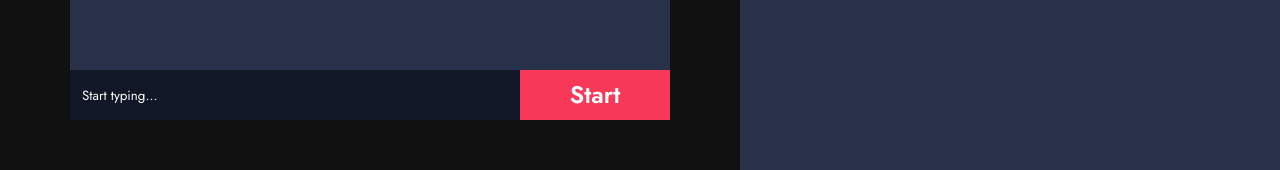
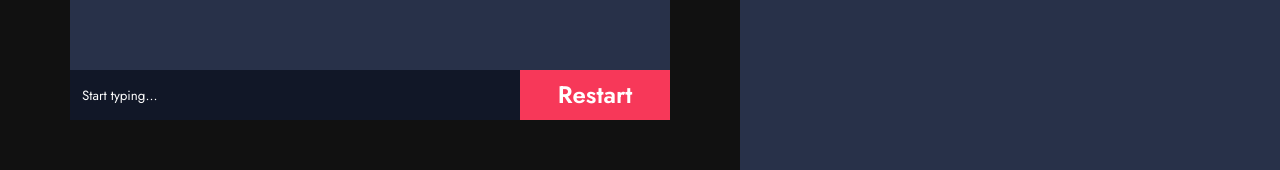
Before and after one commit to katmart93/typing-game, a React (Create React App) app: page / in a window 1280 px wide. Shown: the part 480-650 px from the top of the page. Built offline with nearby package versions, Linux system fonts and the light colour scheme.

Commit message:
handlestart function created

```diff
--- a/src/App.js
+++ b/src/App.js
@@ -39,6 +39,14 @@ function App() {
     }
   };
 
+  const handleStart = () => {
+    setDisabled(!disabled);
+    setCorrectResults([]);
+    setWrongResults([]);
+    setCountCorrect(0);
+    setInputValue("");
+  };
+
   return (
     <div className="App">
       <Container>
@@ -50,6 +58,7 @@ function App() {
           time={time}
           animation={animation}
           handleInput={handleInput}
+          handleStart={handleStart}
         />
       </Container>
       <Results
--- a/src/components/Button.jsx
+++ b/src/components/Button.jsx
@@ -1,5 +1,7 @@
 import React from "react";
 
-export default function Button() {
-  return <button>Start</button>;
+export default function Button({ handleStart, disabled }) {
+  return (
+    <button onClick={handleStart}>{disabled ? "Start" : "Restart"}</button>
+  );
 }
--- a/src/components/Typeracer.jsx
+++ b/src/components/Typeracer.jsx
@@ -9,6 +9,7 @@ export default function Typeracer({
   time,
   animation,
   handleInput,
+  handleStart,
 }) {
   return (
     <div className="typeRacer">
@@ -30,7 +31,7 @@ export default function Typeracer({
           onChange={(e) => setInputValue(e.target.value)}
           placeholder={disabled ? "" : "Start typing..."}
         />
-        <Button />
+        <Button handleStart={handleStart} disabled={disabled} />
       </div>
     </div>
   );
```
